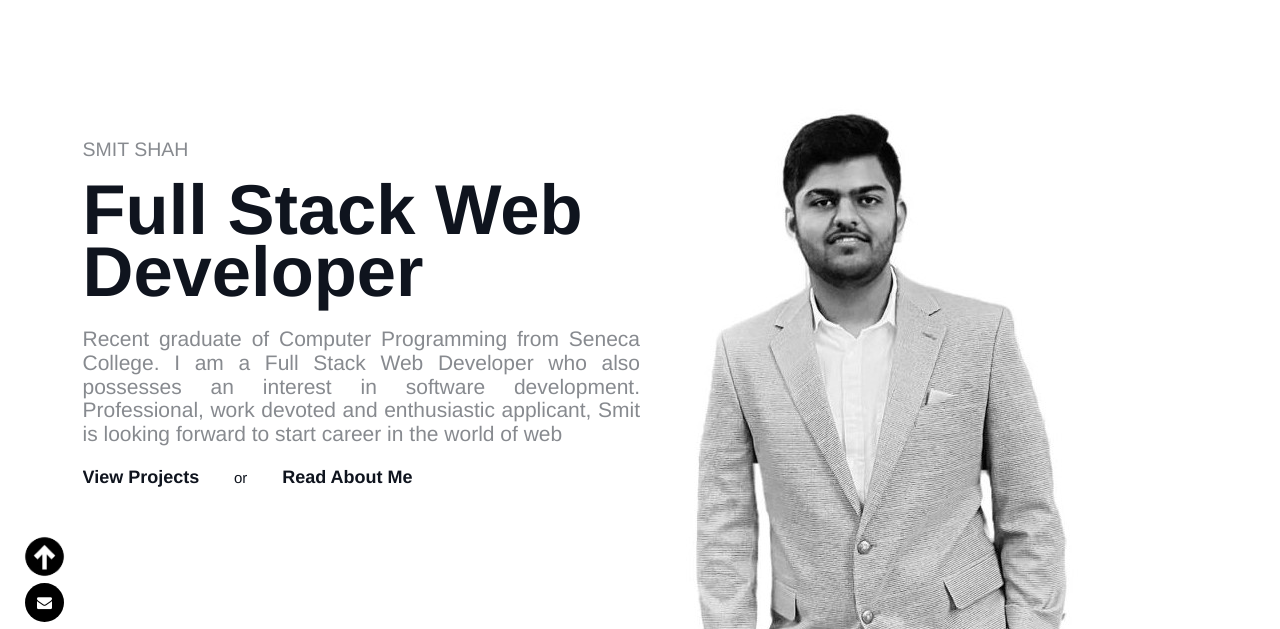
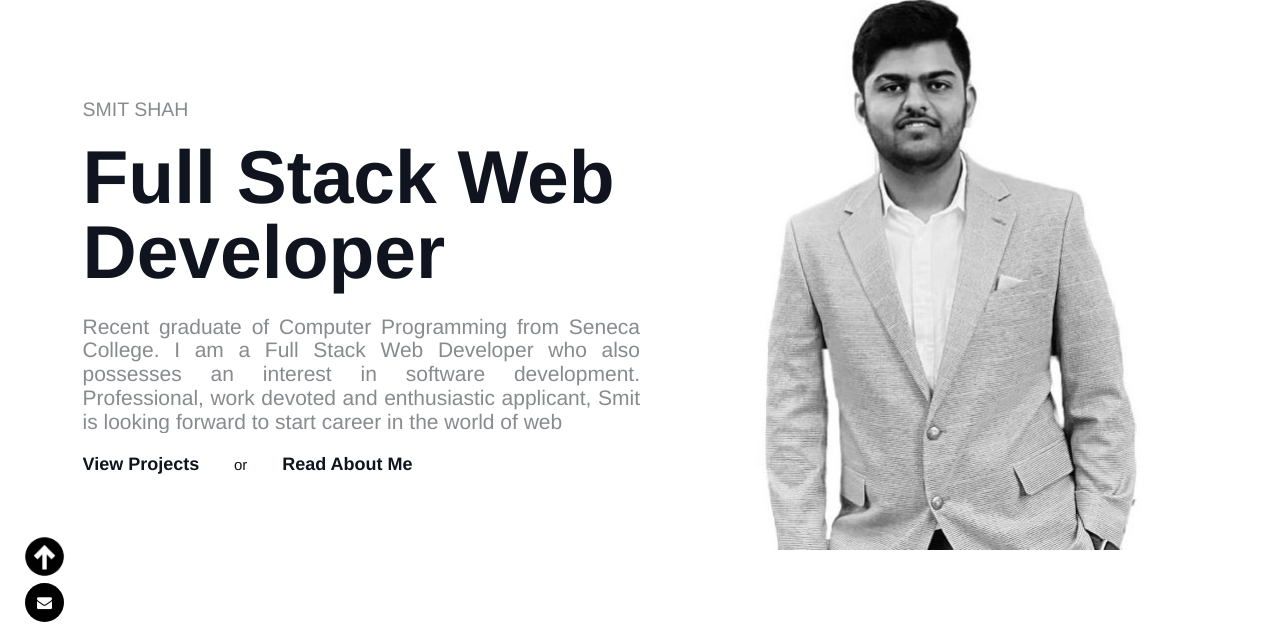
Before and after one commit to Smit681/Smit681.github.io, a plain HTML site: page index.html in a window 1280 px wide. Shown: the part 148-777 px from the top of the page. Drawn offline with nearby package versions, Linux system fonts and the light colour scheme; a web font is replaced by a local one.

Commit message:
Update home.css

```diff
--- a/style/home.css
+++ b/style/home.css
@@ -4,7 +4,7 @@
     display: flex;
     flex-flow: row-reverse;
     margin: 3.5rem;
-    margin-top: 18%;
+    margin-top: 9%;
     height: 85vh;
 }
 
@@ -25,6 +25,7 @@
 
 .textPart{
     margin: 2rem;
+    margin-top: 9%;
     width: 50%;
     display: flex;
     flex-direction: column;
@@ -32,6 +33,13 @@
 
 .imgPart{
     width: 50%;
+    display: flex;
+    justify-content: center;
+}
+
+.imgPart img{
+    background-blend-mode: difference;
+    height: 70vh;
 }
 
 .textName{
@@ -41,8 +49,8 @@
 }
 
 .myTitle{
-    font-size: 4.7rem;
-    line-height: 4.1rem;
+    font-size: 5rem;
+    line-height: 5rem;
     font-weight:bolder;
     color: #0f141e;
     overflow: hidden;
```
